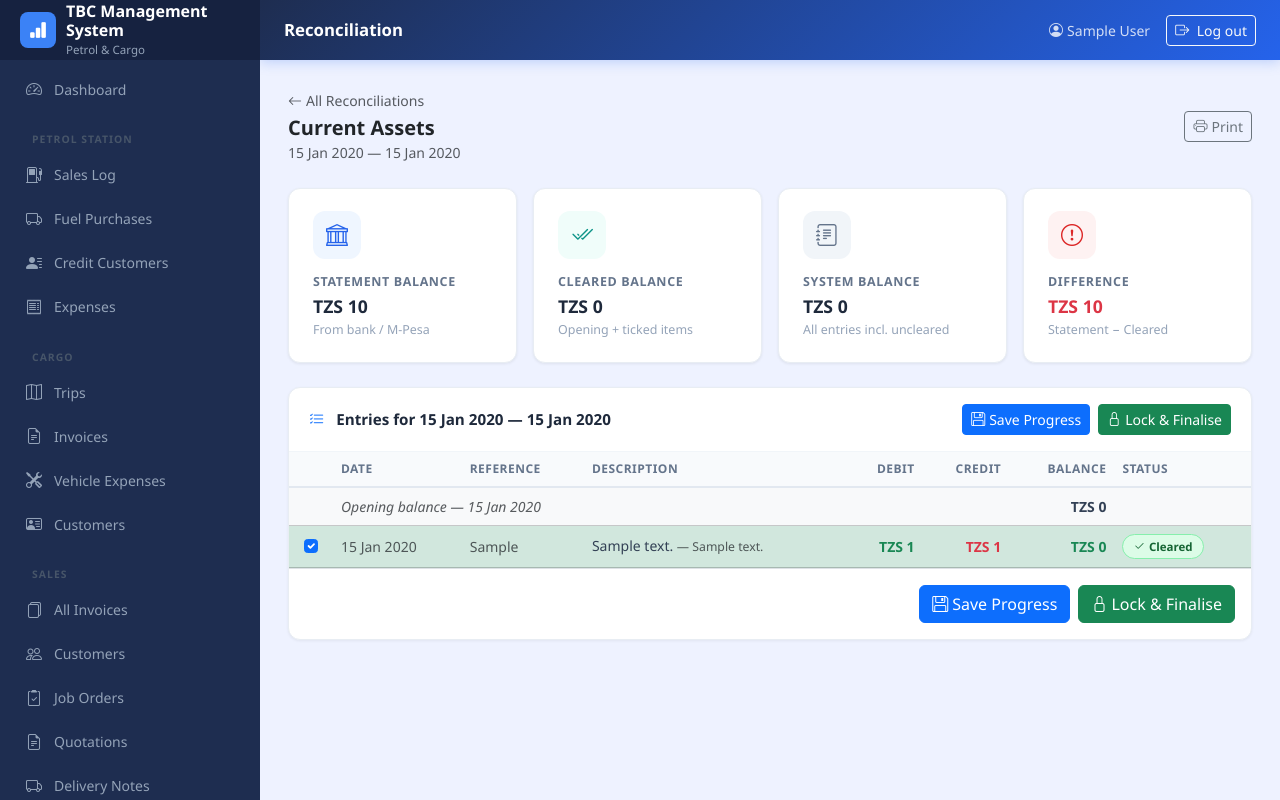
After one commit to Ferlsafer/AccountingProject, a Django app: page /reports/reconciliation/1/ in a window 1280 px wide. The commit adds this page. Run offline with Django 5.2, Linux system fonts and the light colour scheme; a user stored in the database is signed in; data comes from the database, SQL or seed files in the repository; tables that the repository leaves empty hold one stand-in row (values such as "Sample post").

Commit message:
Step 14: Bank reconciliation — manual tick workflow with lock & finalise
Co-Authored-By: Claude Sonnet 4.6 <noreply@anthropic.com>

```diff
--- a/reports/urls.py
+++ b/reports/urls.py
@@ -13,5 +13,8 @@ urlpatterns = [
     path('balance-sheet/',     views.balance_sheet,    name='balance_sheet'),
     path('ar-aging/',          views.ar_aging,         name='ar_aging'),
     path('supplier-ap/',       views.supplier_ap,      name='supplier_ap'),
-    path('cash-position/',     views.cash_position,    name='cash_position'),
+    path('cash-position/',               views.cash_position,          name='cash_position'),
+    path('reconciliation/',              views.reconciliation_list,    name='reconciliation_list'),
+    path('reconciliation/new/',          views.reconciliation_create,  name='reconciliation_create'),
+    path('reconciliation/<int:pk>/',     views.reconciliation_detail,  name='reconciliation_detail'),
 ]
--- a/reports/views.py
+++ b/reports/views.py
@@ -1,11 +1,12 @@
 from datetime import date, timedelta
 from decimal import Decimal
 from django.contrib.auth.decorators import login_required
-from django.shortcuts import render
+from django.shortcuts import render, redirect, get_object_or_404
+from django.contrib import messages
 from django.utils import timezone
 from django.db.models import Sum, Q
 
-from core.models import Business, Account, JournalEntry, JournalLine, SalaryPayment, Employee
+from core.models import Business, Account, JournalEntry, JournalLine, SalaryPayment, Employee, BankReconciliation
 from petrol.models import DailyFuelSale, CreditSale, CreditPayment, PetrolExpense, FuelType, Tank, CreditCustomer, FuelPurchase, FuelSupplier
 from cargo.models import Trip, Invoice, TripExpense, VehicleExpense
 
@@ -615,3 +616,114 @@ def cash_position(request):
         'today': today,
         'business': business,
     })
+
+
+# ── Bank Reconciliation ───────────────────────────────────────────────────────
+
+@login_required
+def reconciliation_list(request):
+    # Only cash/bank accounts are reconcilable (asset accounts starting with 10)
+    cash_accounts = Account.objects.filter(type='asset', code__startswith='10', is_active=True)
+    reconciliations = BankReconciliation.objects.select_related('account', 'created_by').all()
+    return render(request, 'reports/reconciliation_list.html', {
+        'reconciliations': reconciliations,
+        'cash_accounts': cash_accounts,
+        'today': date.today(),
+    })
+
+
+@login_required
+def reconciliation_create(request):
+    if request.method != 'POST':
+        return redirect('reports:reconciliation_list')
+
+    account_id = request.POST.get('account')
+    period_start = request.POST.get('period_start')
+    period_end = request.POST.get('period_end')
+    statement_balance = request.POST.get('statement_balance')
+
+    if not all([account_id, period_start, period_end, statement_balance]):
+        messages.error(request, 'All fields are required.')
+        return redirect('reports:reconciliation_list')
+
+    recon = BankReconciliation.objects.create(
+        account_id=account_id,
+        period_start=period_start,
+        period_end=period_end,
+        statement_balance=statement_balance,
+        created_by=request.user,
+    )
+    return redirect('reports:reconciliation_detail', pk=recon.pk)
+
+
+@login_required
+def reconciliation_detail(request, pk):
+    recon = get_object_or_404(BankReconciliation, pk=pk)
+
+    # Opening balance: net movement on this account before period_start
+    pre = JournalLine.objects.filter(
+        account=recon.account, entry__date__lt=recon.period_start
+    ).aggregate(dr=Sum('debit'), cr=Sum('credit'))
+    opening_balance = (pre['dr'] or Decimal('0')) - (pre['cr'] or Decimal('0'))
+
+    # All lines within the period
+    lines = JournalLine.objects.filter(
+        account=recon.account,
+        entry__date__range=[recon.period_start, recon.period_end],
+    ).select_related('entry').order_by('entry__date', 'entry__id')
+
+    if request.method == 'POST' and not recon.is_locked:
+        action = request.POST.get('action')
+        ticked_ids = set(int(x) for x in request.POST.getlist('cleared'))
+
+        now = timezone.now()
+        for line in lines:
+            if line.pk in ticked_ids:
+                line.is_reconciled = True
+                line.reconciled_at = now
+                line.reconciled_by = request.user
+                line.reconciliation = recon
+            else:
+                line.is_reconciled = False
+                line.reconciled_at = None
+                line.reconciled_by = None
+                line.reconciliation = None
+            line.save(update_fields=['is_reconciled', 'reconciled_at', 'reconciled_by', 'reconciliation'])
+
+        if action == 'lock':
+            recon.is_locked = True
+            recon.locked_at = now
+            recon.save(update_fields=['is_locked', 'locked_at'])
+            messages.success(request, 'Reconciliation locked and finalised.')
+            return redirect('reports:reconciliation_list')
+
+        messages.success(request, 'Progress saved.')
+        return redirect('reports:reconciliation_detail', pk=recon.pk)
+
+    # Build rows with running balance
+    running = opening_balance
+    rows = []
+    cleared_total = opening_balance
+    for line in lines:
+        net = line.debit - line.credit
+        running += net
+        if line.is_reconciled:
+            cleared_total += net
+        rows.append({
+            'line': line,
+            'net': net,
+            'running_balance': running,
+        })
+
+    system_balance = running
+    difference = recon.statement_balance - cleared_total
+
+    return render(request, 'reports/reconciliation_detail.html', {
+        'recon': recon,
+        'rows': rows,
+        'opening_balance': opening_balance,
+        'system_balance': system_balance,
+        'cleared_balance': cleared_total,
+        'difference': difference,
+        'today': date.today(),
+    })
--- a/templates/base.html
+++ b/templates/base.html
@@ -147,6 +147,9 @@
             </a>
             <a href="{% url 'reports:cash_position' %}" class="sidebar-link {% block nav_cash_position_active %}{% endblock %}">
                 <i class="bi bi-cash-stack"></i> Cash Position
+            </a>
+            <a href="{% url 'reports:reconciliation_list' %}" class="sidebar-link {% block nav_reconciliation_active %}{% endblock %}">
+                <i class="bi bi-journal-check"></i> Reconciliation
             </a>
             {% endif %}
 
--- /dev/null
+++ b/templates/reports/reconciliation_detail.html
@@ -0,0 +1,192 @@
+{% extends "base.html" %}
+{% load tlc_tags %}
+
+{% block title %}Reconciliation — {{ recon.account.name }}{% endblock %}
+{% block page_title %}Reconciliation{% endblock %}
+{% block nav_reconciliation_active %}active{% endblock %}
+
+{% block content %}
+<!-- Header -->
+<div class="d-flex align-items-center justify-content-between mb-4 no-print">
+    <div>
+        <a href="{% url 'reports:reconciliation_list' %}" class="text-muted small text-decoration-none">
+            <i class="bi bi-arrow-left me-1"></i>All Reconciliations
+        </a>
+        <h5 class="fw-bold mb-0 mt-1">{{ recon.account.name }}</h5>
+        <span class="text-muted small">{{ recon.period_start|date:"d M Y" }} — {{ recon.period_end|date:"d M Y" }}</span>
+        {% if recon.is_locked %}
+        <span class="tlc-badge tlc-badge-green ms-2"><i class="bi bi-lock-fill"></i> Locked {{ recon.locked_at|date:"d M Y" }}</span>
+        {% endif %}
+    </div>
+    <button onclick="window.print()" class="btn btn-outline-secondary btn-sm no-print">
+        <i class="bi bi-printer me-1"></i>Print
+    </button>
+</div>
+
+<!-- Summary cards -->
+<div class="row g-3 mb-4">
+    <div class="col-6 col-md-3">
+        <div class="stat-card">
+            <div class="stat-icon icon-blue"><i class="bi bi-bank"></i></div>
+            <div class="stat-label">Statement Balance</div>
+            <div class="stat-value" style="font-size:1.1rem">{% currency recon.statement_balance %}</div>
+            <div class="stat-sub">From bank / M-Pesa</div>
+        </div>
+    </div>
+    <div class="col-6 col-md-3">
+        <div class="stat-card">
+            <div class="stat-icon icon-teal"><i class="bi bi-check2-all"></i></div>
+            <div class="stat-label">Cleared Balance</div>
+            <div class="stat-value" style="font-size:1.1rem">{% currency cleared_balance %}</div>
+            <div class="stat-sub">Opening + ticked items</div>
+        </div>
+    </div>
+    <div class="col-6 col-md-3">
+        <div class="stat-card">
+            <div class="stat-icon icon-gray"><i class="bi bi-journal-text"></i></div>
+            <div class="stat-label">System Balance</div>
+            <div class="stat-value" style="font-size:1.1rem">{% currency system_balance %}</div>
+            <div class="stat-sub">All entries incl. uncleared</div>
+        </div>
+    </div>
+    <div class="col-6 col-md-3">
+        <div class="stat-card">
+            <div class="stat-icon {% if difference == 0 %}icon-green{% else %}icon-red{% endif %}">
+                <i class="bi bi-{% if difference == 0 %}check-circle{% else %}exclamation-circle{% endif %}"></i>
+            </div>
+            <div class="stat-label">Difference</div>
+            <div class="stat-value {% if difference == 0 %}text-success{% else %}text-danger{% endif %}" style="font-size:1.1rem">
+                {% currency difference %}
+            </div>
+            <div class="stat-sub">{% if difference == 0 %}Reconciled ✓{% else %}Statement − Cleared{% endif %}</div>
+        </div>
+    </div>
+</div>
+
+{% if difference == 0 and not recon.is_locked %}
+<div class="alert alert-success d-flex align-items-center gap-2 mb-4 no-print">
+    <i class="bi bi-check-circle-fill"></i>
+    <strong>Balanced!</strong> All cleared items match the statement. You can lock this reconciliation to finalise it.
+</div>
+{% endif %}
+
+<!-- Working table -->
+<form method="post">
+{% csrf_token %}
+<div class="content-card">
+    <div class="content-card-header">
+        <span class="content-card-title">
+            <i class="bi bi-list-check me-2 text-primary"></i>
+            Entries for {{ recon.period_start|date:"d M Y" }} — {{ recon.period_end|date:"d M Y" }}
+        </span>
+        {% if not recon.is_locked %}
+        <div class="d-flex gap-2 no-print">
+            <button type="submit" name="action" value="save" class="btn btn-sm btn-primary">
+                <i class="bi bi-floppy me-1"></i>Save Progress
+            </button>
+            <button type="submit" name="action" value="lock"
+                class="btn btn-sm btn-success"
+                onclick="return confirm('Lock this reconciliation? Cleared lines will be frozen.')">
+                <i class="bi bi-lock me-1"></i>Lock &amp; Finalise
+            </button>
+        </div>
+        {% endif %}
+    </div>
+
+    <div class="table-responsive">
+        <table class="table table-hover mb-0">
+            <thead>
+                <tr>
+                    {% if not recon.is_locked %}<th style="width:44px"></th>{% endif %}
+                    <th>Date</th>
+                    <th>Reference</th>
+                    <th>Description</th>
+                    <th class="text-end">Debit</th>
+                    <th class="text-end">Credit</th>
+                    <th class="text-end">Balance</th>
+                    <th>Status</th>
+                </tr>
+            </thead>
+            <tbody>
+            <!-- Opening balance row -->
+            <tr class="table-light">
+                {% if not recon.is_locked %}<td></td>{% endif %}
+                <td colspan="5" class="text-muted fst-italic small">Opening balance — {{ recon.period_start|date:"d M Y" }}</td>
+                <td class="text-end fw-semibold">{% currency opening_balance %}</td>
+                <td></td>
+            </tr>
+
+            {% for row in rows %}
+            <tr class="{% if row.line.is_reconciled %}table-success{% endif %}">
+                {% if not recon.is_locked %}
+                <td class="text-center">
+                    <input type="checkbox" name="cleared" value="{{ row.line.pk }}"
+                        class="form-check-input recon-check"
+                        {% if row.line.is_reconciled %}checked{% endif %}>
+                </td>
+                {% endif %}
+                <td class="text-muted small">{{ row.line.entry.date|date:"d M Y" }}</td>
+                <td class="text-muted small">{{ row.line.entry.reference }}</td>
+                <td>
+                    {{ row.line.entry.description }}
+                    {% if row.line.description %}<span class="text-muted small"> — {{ row.line.description }}</span>{% endif %}
+                </td>
+                <td class="text-end {% if row.line.debit %}text-success fw-semibold{% else %}text-muted{% endif %}">
+                    {% if row.line.debit %}{% currency row.line.debit %}{% else %}—{% endif %}
+                </td>
+                <td class="text-end {% if row.line.credit %}text-danger fw-semibold{% else %}text-muted{% endif %}">
+                    {% if row.line.credit %}{% currency row.line.credit %}{% else %}—{% endif %}
+                </td>
+                <td class="text-end fw-semibold {% if row.running_balance >= 0 %}text-success{% else %}text-danger{% endif %}">
+                    {% currency row.running_balance %}
+                </td>
+                <td>
+                    {% if row.line.is_reconciled %}
+                    <span class="tlc-badge tlc-badge-green"><i class="bi bi-check2"></i> Cleared</span>
+                    {% else %}
+                    <span class="tlc-badge tlc-badge-gray">Uncleared</span>
+                    {% endif %}
+                </td>
+            </tr>
+            {% empty %}
+            <tr>
+                <td colspan="{% if not recon.is_locked %}8{% else %}7{% endif %}" class="text-center py-5 text-muted">
+                    No entries found for this account and period.
+                </td>
+            </tr>
+            {% endfor %}
+            </tbody>
+        </table>
+    </div>
+
+    {% if not recon.is_locked and rows %}
+    <div class="p-3 border-top d-flex justify-content-end gap-2 no-print">
+        <button type="submit" name="action" value="save" class="btn btn-primary">
+            <i class="bi bi-floppy me-1"></i>Save Progress
+        </button>
+        <button type="submit" name="action" value="lock"
+            class="btn btn-success"
+            onclick="return confirm('Lock this reconciliation? Cleared lines will be frozen.')">
+            <i class="bi bi-lock me-1"></i>Lock &amp; Finalise
+        </button>
+    </div>
+    {% endif %}
+</div>
+</form>
+{% endblock %}
+
+{% block extra_js %}
+<script>
+// Select all / deselect all on header click
+document.querySelectorAll('.recon-check').forEach(cb => {
+    cb.addEventListener('change', updateSummary);
+});
+
+function updateSummary() {
+    const checked = document.querySelectorAll('.recon-check:checked').length;
+    const total   = document.querySelectorAll('.recon-check').length;
+    const title   = document.querySelector('.content-card-title');
+    if (title) title.setAttribute('data-checked', `${checked}/${total} ticked`);
+}
+</script>
+{% endblock %}
```
Also changed, not shown: core/models.py (+27 -0 lines), templates/reports/reconciliation_list.html (added, +109 -0 lines), core/migrations/0006_bank_reconciliation.py (added).
